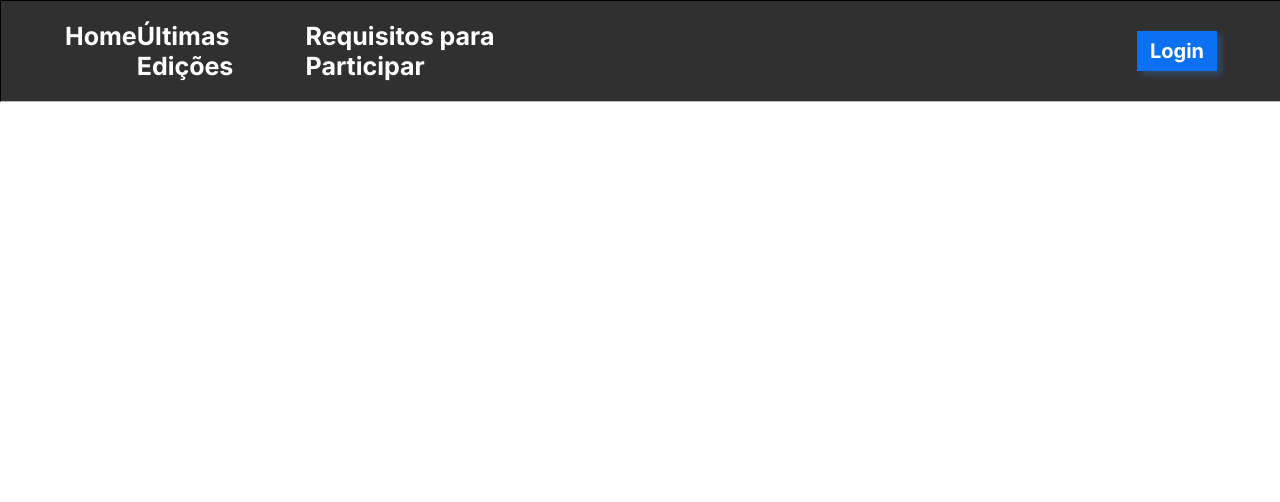
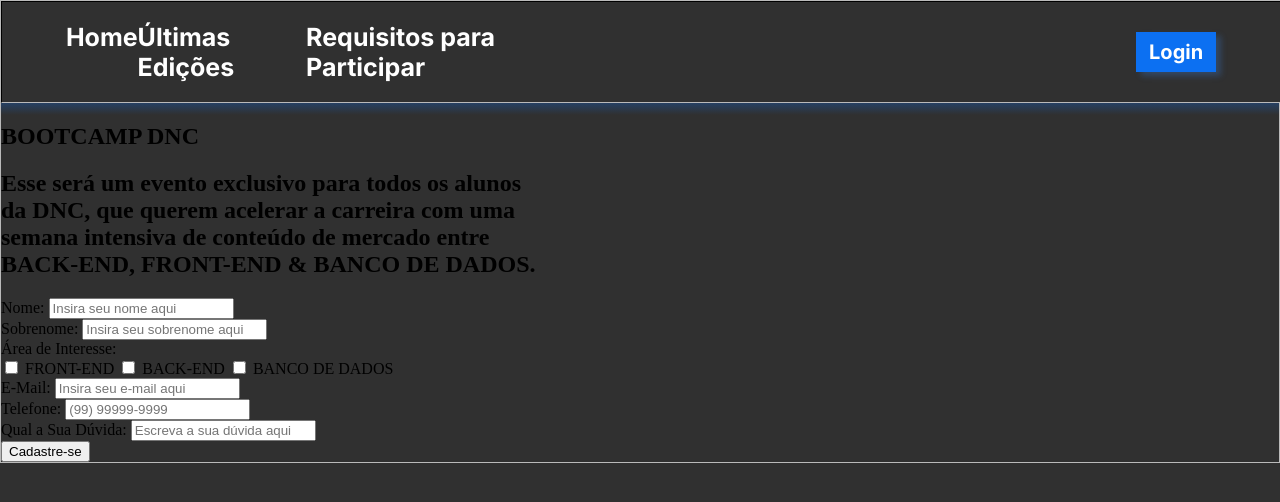
Before and after one commit to renaldopetlim/BOOTCAMP-DNC, a plain HTML site: page index.html in a window 1280 px wide. Drawn offline with Linux system fonts and the light colour scheme.

Commit message:
Criação do HTML do Cabeçalho e Formulário

```diff
--- a/index.html
+++ b/index.html
@@ -19,6 +19,50 @@
         </div>
         <button id="button">Login</button>
     </nav>
+    <section>
+        <header>
+            <h1>BOOTCAMP DNC</h1>
+            <h2>Esse será um evento exclusivo para todos os alunos <br>
+                da <b>DNC</b>, que querem <span class="invert">acelerar a carreira</span> com uma <br>
+                semana intensiva de conteúdo de mercado entre <br>
+                <span class="invert">BACK-END, FRONT-END & BANCO DE DADOS</span>.</h2>
+        </header>
+        <form>
+            <div class="form-group">
+                <label>Nome:</label>
+                <input type="text" placeholder="Insira seu nome aqui">
+            </div>
+            <div>
+                <label>Sobrenome:</label>
+                <input type="email" placeholder="Insira seu sobrenome aqui">
+            </div>
+            <div>
+                <label>Área de Interesse:</label>
+                <div class="checkbox-itens">
+                    <input type="checkbox">
+                    <label>FRONT-END</label>
 
+                    <input type="checkbox">
+                    <label>BACK-END</label>
+
+                    <input type="checkbox">
+                    <label>BANCO DE DADOS</label>
+                </div>
+            </div>
+            <div>
+                <label>E-Mail:</label>
+                <input type="text" placeholder="Insira seu e-mail aqui">
+            </div>
+            <div>
+                <label>Telefone:</label>
+                <input type="text" placeholder="(99) 99999-9999"></div>
+            </div>
+            <div>
+                <label>Qual a Sua Dúvida:</label>
+                <input type="text" placeholder="Escreva a sua dúvida aqui">
+            </div>
+            <input type="submit" value="Cadastre-se">
+        </form>
+    </section>
 </body>
 </html>
--- a/style.css
+++ b/style.css
@@ -1,6 +1,9 @@
 body{
     margin: 0px;
     padding: 0px;
+    border: 1px solid #BABABA;
+    background: linear-gradient(180deg, rgba(12, 112, 242, 0.50) 19.91%, rgba(12, 112, 242, 0.00) 24.84%), #303030;
+    background-repeat: no-repeat;
 }
 
 /* Menu Principal */
@@ -45,3 +48,5 @@ body{
     box-shadow: 5px 4px 6px 0px rgba(60, 144, 255, 0.25);
     cursor: pointer;
 }
+
+/* Cabeçalho e Formulario*/
```
